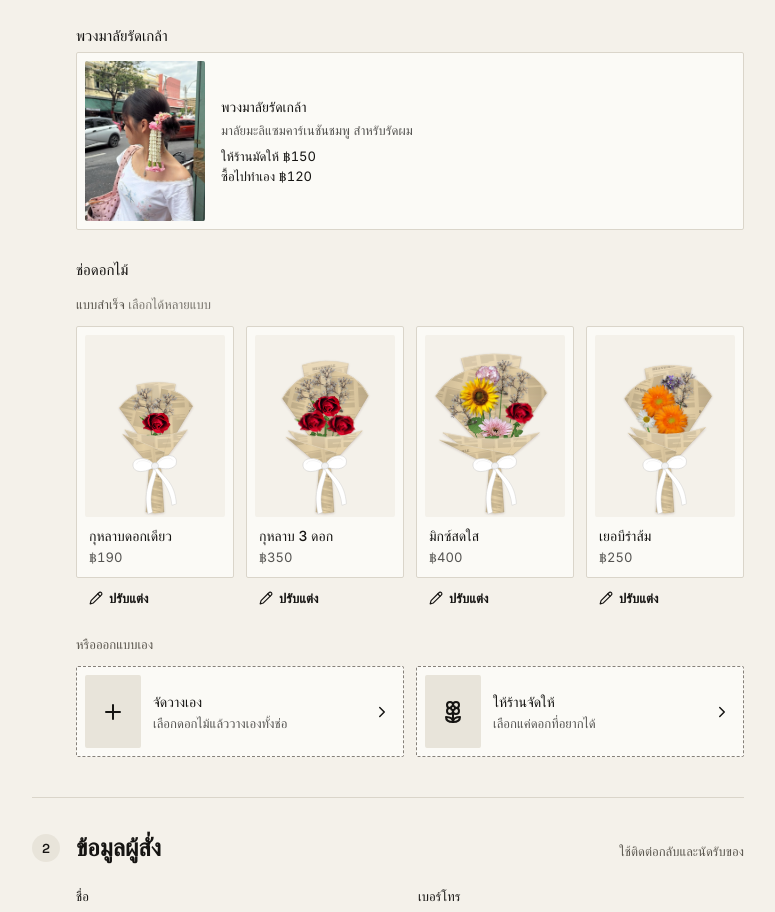
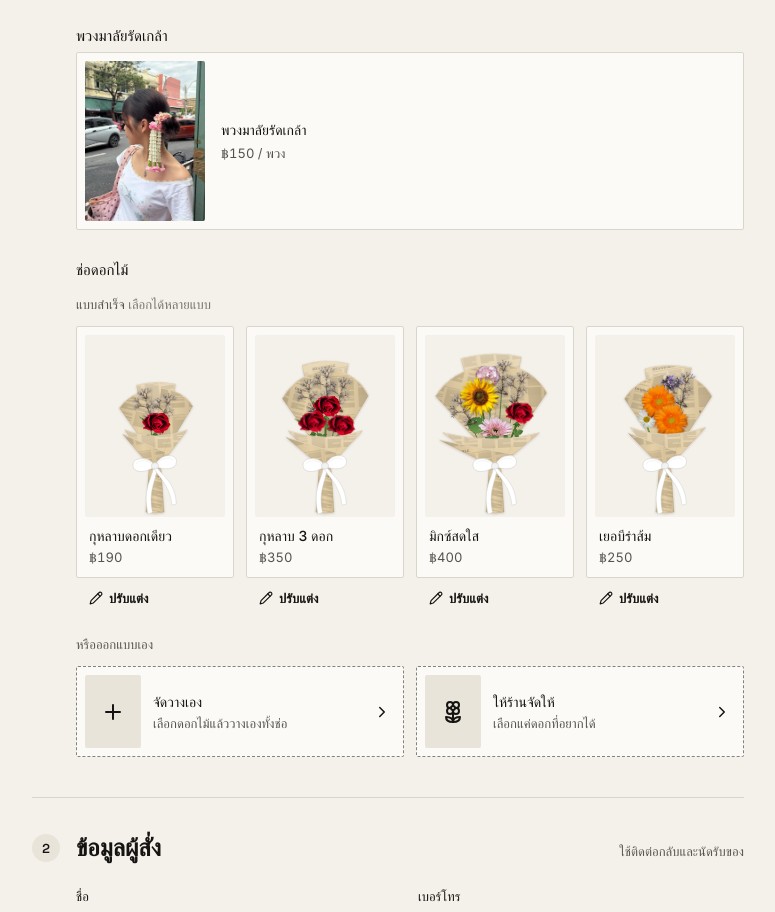
Before and after one commit to nineard99/freakyflower, a Next.js app: page / in a window 1280 px wide. Shown: the part 1040-1952 px from the top of the page, without its empty margins (48-823 px from the left). Built offline with nearby package versions, Linux system fonts and the light colour scheme; a web font is replaced by a local one.

Commit message:
Garland: single price for both modes, drop description

```diff
--- a/app/globals.css
+++ b/app/globals.css
@@ -529,9 +529,7 @@ img, svg { max-width: 100%; }
 .garland__card { grid-template-columns: 96px minmax(0, 1fr); align-items: center; gap: var(--space-4); padding: var(--space-2); }
 .garland__img { display: block; width: 96px; aspect-ratio: 3 / 4; object-fit: cover; border-radius: var(--radius-box); background: var(--paper-sunken); }
 .garland__text { display: grid; gap: 2px; min-width: 0; padding-right: var(--space-8); }
-.garland__text .choice__name { padding: 0; }
-.garland__desc { font-size: 13px; line-height: 20px; opacity: .72; }
-.garland__prices { display: grid; margin-top: var(--space-1); font-size: 13px; line-height: 20px; }
+.garland__text :is(.choice__name, .choice__price) { padding: 0; }
 .garland__foot { display: flex; flex-wrap: wrap; align-items: center; gap: var(--space-2) var(--space-3); }
 @media (min-width: 640px) { .garland__card { grid-template-columns: 120px minmax(0, 1fr); } .garland__img { width: 120px; } }
 
--- a/components/order/GarlandChoice.tsx
+++ b/components/order/GarlandChoice.tsx
@@ -1,8 +1,6 @@
 import { baht, CONFIG, GARLAND } from '@/lib/catalog';
 import type { GarlandPick } from '@/lib/garland';
 import { Icon } from '../Icon';
-
-const { shop, diy } = GARLAND.modes;
 
 // การ์ดพวงมาลัยรัดเกล้า (ขั้นตอนที่ 1) — กดเพื่อเพิ่ม/เอาออก + จำนวน
 // เลือกว่าให้ร้านมัดหรือซื้อไปทำเอง และเวลาคิว อยู่ในแถบสรุปคำสั่งจอง
@@ -18,11 +16,7 @@ export function GarlandChoice({ value, onChange }: { value: GarlandPick | null;
         </span>
         <span className="garland__text">
           <span className="choice__name">{GARLAND.name}</span>
-          <span className="garland__desc">{GARLAND.desc}</span>
-          <span className="garland__prices num">
-            <span>{shop.name} {baht(shop.price)}</span>
-            <span>{diy.name} {baht(diy.price)}</span>
-          </span>
+          <span className="choice__price num">{baht(GARLAND.price)} / {GARLAND.unit}</span>
         </span>
       </button>
       {value && (
--- a/lib/catalog.ts
+++ b/lib/catalog.ts
@@ -37,11 +37,11 @@ export const GARLAND = {
   name: 'พวงมาลัยรัดเกล้า',
   unit: 'พวง',
   image: '/garland.jpg',
-  desc: 'มาลัยมะลิแซมคาร์เนชันชมพู สำหรับรัดผม',
+  price: 150, // ต่อพวง ราคาเดียวทั้งให้ร้านมัดและซื้อไปทำเอง — TODO: ราคาตัวอย่าง ใส่ราคาจริง
   modes: {
-    shop: { name: 'ให้ร้านมัดให้', price: 150 }, // TODO: ราคาตัวอย่าง ใส่ราคาจริง
-    diy: { name: 'ซื้อไปทำเอง', price: 120 }, // TODO: ราคาตัวอย่าง ใส่ราคาจริง
-  } satisfies Record<GarlandMode, { name: string; price: number }>,
+    shop: { name: 'ให้ร้านมัดให้' },
+    diy: { name: 'ซื้อไปทำเอง' },
+  } satisfies Record<GarlandMode, { name: string }>,
   queue: { from: '15:00', to: '20:50', step: 10 }, // คิวสุดท้าย 20:50 (มัดเสร็จราว 3 ทุ่ม)
 };
 export const GARLAND_SLOTS = timeSlots(GARLAND.queue.from, GARLAND.queue.to, GARLAND.queue.step);
--- a/lib/garland.ts
+++ b/lib/garland.ts
@@ -5,8 +5,8 @@ import { baht, CONFIG, GARLAND, type GarlandMode } from './catalog';
 
 export type GarlandPick = { qty: number; mode: GarlandMode };
 
-export const garlandUnit = (g: GarlandPick) => GARLAND.modes[g.mode].price;
-export const garlandTotal = (g: GarlandPick | null) => (g ? garlandUnit(g) * g.qty : 0);
+// ราคาเดียวกันทั้งให้ร้านมัดและซื้อไปทำเอง
+export const garlandTotal = (g: GarlandPick | null) => (g ? GARLAND.price * g.qty : 0);
 
 // ต้องเลือกเวลารับ (ทุก 30 นาที) เมื่อมีช่อดอกไม้ หรือพวงมาลัยแบบซื้อไปทำเอง
 export const needsPickup = (lineCount: number, g: GarlandPick | null) => lineCount > 0 || g?.mode === 'diy';
@@ -26,5 +26,5 @@ export function sanitizeGarland(raw: unknown): GarlandPick | null | undefined {
 
 // ข้อความที่ส่งเข้า Sheet
 export const garlandText = (g: GarlandPick, queue: string) =>
-  `${GARLAND.name} × ${g.qty} ${GARLAND.unit} · ${GARLAND.modes[g.mode].name} (${baht(garlandUnit(g))}/${GARLAND.unit})` +
+  `${GARLAND.name} × ${g.qty} ${GARLAND.unit} · ${GARLAND.modes[g.mode].name} (${baht(GARLAND.price)}/${GARLAND.unit})` +
   (g.mode === 'shop' && queue ? `\n   คิวมัด ${queue} น.` : '');
```
